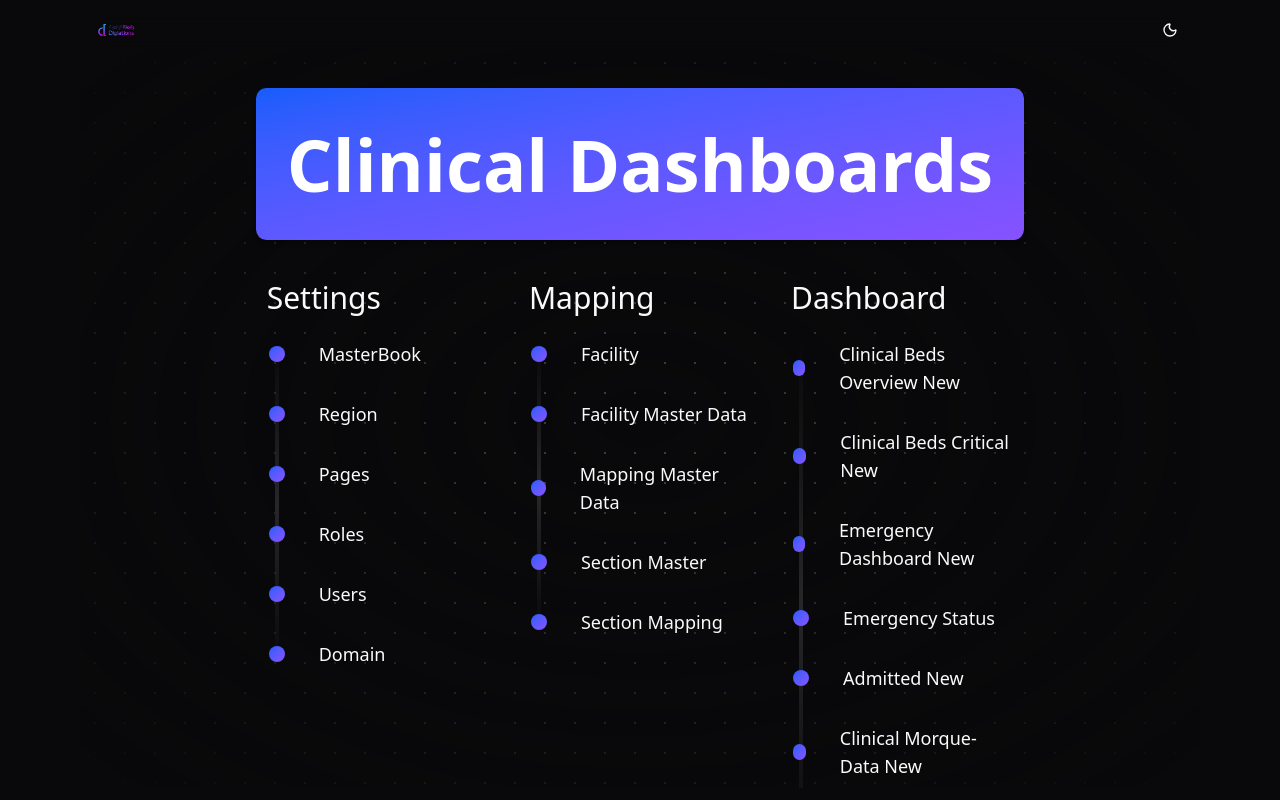
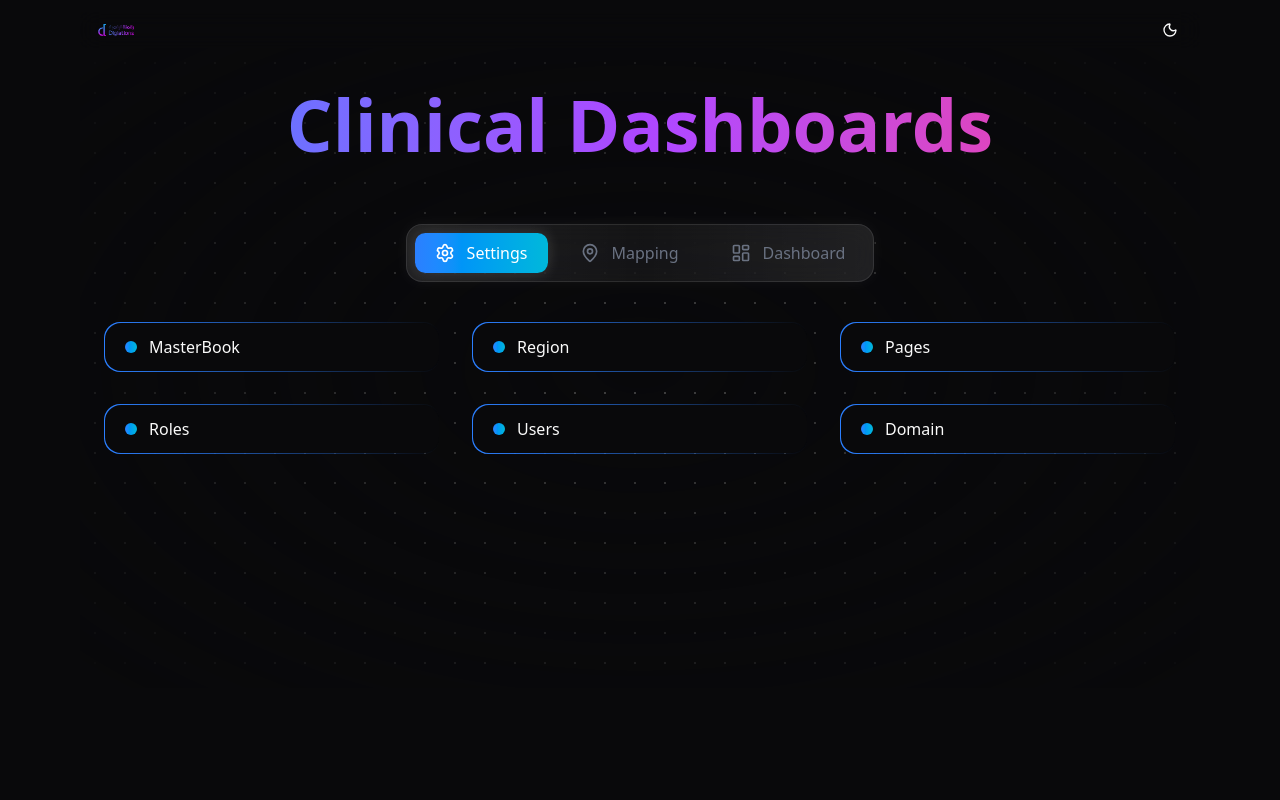
Before and after one commit to omarmohammed271/Wisys, a React (Vite) app in the folder dashboard/: page /Clinical in a window 1280 px wide. Built offline with nearby package versions, Linux system fonts and the light colour scheme.

Commit message:
Finish design

```diff
--- a/dashboard/src/pages/Clinical.tsx
+++ b/dashboard/src/pages/Clinical.tsx
@@ -1,181 +1,217 @@
-import { cn } from '@/lib/utils';
-import { motion } from 'framer-motion';
-import { Link } from 'react-router-dom';
+import { useState } from "react";
+import { motion, AnimatePresence } from "framer-motion";
+import { Settings, MapPin, LayoutDashboard } from "lucide-react";
+import { Link } from "react-router-dom";
+import { cn } from "@/lib/utils";
 
-// ------------------------------
-// Data object for sections/items
-// ------------------------------
-const sections = [
-  {
-    title: 'Settings',
+// -------------------------------------------------------------
+// Tabs & Section Definitions
+// -------------------------------------------------------------
+const tabs = {
+  settings: {
+    label: "Settings",
+    icon: Settings,
     items: [
-  { label: 'MasterBook', to: 'http://app.digiations360.com/MasterBook' },
-  { label: 'Region', to: 'http://app.digiations360.com/Region' },
-  { label: 'Pages', to: 'http://app.digiations360.com/Pages' },
-  { label: 'Roles', to: 'http://app.digiations360.com/Roles' },
-  { label: 'Users', to: 'http://app.digiations360.com/Users' },
-  { label: 'Domain', to: 'http://app.digiations360.com/Domain' },
+      { label: "MasterBook", to: "http://app.digiations360.com/MasterBook" },
+      { label: "Region", to: "http://app.digiations360.com/Region" },
+      { label: "Pages", to: "http://app.digiations360.com/Pages" },
+      { label: "Roles", to: "http://app.digiations360.com/Roles" },
+      { label: "Users", to: "http://app.digiations360.com/Users" },
+      { label: "Domain", to: "http://app.digiations360.com/Domain" },
     ],
   },
-  {
-    title: 'Mapping',
+  mapping: {
+    label: "Mapping",
+    icon: MapPin,
     items: [
-      { label: 'Facility', to: 'http://app.digiations360.com/Facility' },
+      { label: "Facility", to: "http://app.digiations360.com/Facility" },
       {
-        label: 'Facility Master Data',
-        to: 'http://app.digiations360.com/FacilityMasterData',
+        label: "Facility Master Data",
+        to: "http://app.digiations360.com/FacilityMasterData",
       },
       {
-        label: 'Mapping Master Data',
-        to: 'http://app.digiations360.com/MappingMasterData',
+        label: "Mapping Master Data",
+        to: "http://app.digiations360.com/MappingMasterData",
       },
-      {
-        label: 'Section Master',
-        to: 'http://app.digiations360.com/section-master',
-      },
-      {
-        label: 'Section Mapping',
-        to: 'http://app.digiations360.com/section-mapping',
-      },
+      { label: "Section Master", to: "http://app.digiations360.com/section-master" },
+      { label: "Section Mapping", to: "http://app.digiations360.com/section-mapping" },
     ],
   },
-  {
-    title: 'Dashboard',
+  dashboard: {
+    label: "Dashboard",
+    icon: LayoutDashboard,
     items: [
-      {
-        label: 'Clinical Beds Overview New',
-        to: 'http://app.digiations360.com/N-Mhc-Beds',
-      },
-      {
-        label: 'Clinical Beds Critical New',
-        to: 'http://app.digiations360.com/N-Critical-Care',
-      },
-      {
-        label: 'Emergency Dashboard New',
-        to: 'http://app.digiations360.com/MHCEmergencyNew',
-      },
-      {
-        label: 'Emergency Status',
-        to: 'http://app.digiations360.com/MHCEmergency-two-new',
-      },
-      { label: 'Admitted New', to: 'http://app.digiations360.com/Admitted-new' },
-      {
-        label: 'Clinical Morque-Data New',
-        to: 'http://app.digiations360.com/N-Morque-Data',
-      },
-      {
-        label: 'Clinical Makkah Bed Details New',
-        to: 'http://app.digiations360.com/N-bed-makka-details',
-      },
+      { label: "Clinical Beds Overview New", to: "http://app.digiations360.com/N-Mhc-Beds" },
+      { label: "Clinical Beds Critical New", to: "http://app.digiations360.com/N-Critical-Care" },
+      { label: "Emergency Dashboard New", to: "http://app.digiations360.com/MHCEmergencyNew" },
+      { label: "Emergency Status", to: "http://app.digiations360.com/MHCEmergency-two-new" },
+      { label: "Admitted New", to: "http://app.digiations360.com/Admitted-new" },
+      { label: "Clinical Morque-Data New", to: "http://app.digiations360.com/N-Morque-Data" },
+      { label: "Clinical Makkah Bed Details New", to: "http://app.digiations360.com/N-bed-makka-details" },
     ],
   },
-];
+} as const;
 
-// ------------------------------
-// Animation variants
-// ------------------------------
-const containerVariants = {
-  hidden: { opacity: 0 },
-  visible: {
-    opacity: 1,
-    transition: { staggerChildren: 0.15, delayChildren: 0.5 },
-  },
+// -------------------------------------------------------------
+// Utility: Gradient Colors by Tab
+// -------------------------------------------------------------
+const getGradientColor = (tab: string) => {
+  const gradients: Record<string, string> = {
+    settings: "from-blue-500 to-cyan-500",
+    mapping: "from-purple-500 to-pink-500",
+    dashboard: "from-pink-500 to-orange-500",
+  };
+  return gradients[tab] || "from-blue-500 to-purple-500";
 };
 
-const itemVariants = {
-  hidden: { opacity: 0, y: 20 },
-  visible: {
-    opacity: 1,
-    y: 0,
-    transition: { duration: 0.6, ease: 'easeOut' as const },
-  },
-};
+// -------------------------------------------------------------
+// Component
+// -------------------------------------------------------------
+export default function ClinicalDashboards() {
+  const [activeTab, setActiveTab] = useState<keyof typeof tabs>("settings");
 
-// ------------------------------
-// Main Component
-// ------------------------------
-export default function Clinical() {
   return (
-    <div className="container lg:pt-10 lg:min-h-[88vh] lg:overflow-hidden pb-10 relative mx-auto">
-      {/* Background dots */}
-      <div>
+    <div className="container lg:pt-10 sm:h-[80vh] lg:overflow-hidden pb-10 relative mx-auto">
+      {/* Decorative dotted background */}
+      <motion.div
+        initial={{ opacity: 0 }}
+        animate={{ opacity: 1 }}
+        transition={{ delay: 1, duration: 2 }}
+        className={cn(
+          "absolute inset-0 [background-size:30px_30px]",
+          "[background-image:radial-gradient(#d4d4d4_1px,transparent_1px)]",
+          "dark:[background-image:radial-gradient(#404040_1px,transparent_1px)]"
+        )}
+      />
+      <div className="pointer-events-none absolute inset-0 flex items-center justify-center bg-white [mask-image:radial-gradient(ellipse_at_center,transparent_0%,black)] dark:bg-background" />
+
+      <div className="relative z-10 min-h-screen">
+        {/* Title */}
         <motion.div
-          initial={{ opacity: 0 }}
-          animate={{ opacity: 1 }}
-          transition={{ delay: 1, duration: 2 }}
+          className="max-w-7xl mx-auto px-6 pb-16 text-center"
+          initial={{ opacity: 0, scale: 0.95 }}
+          animate={{ opacity: 1, scale: 1 }}
+          transition={{ duration: 0.8 }}
         >
-          <div
-            className={cn(
-              'absolute inset-0',
-              '[background-size:30px_30px]',
-              '[background-image:radial-gradient(#d4d4d4_1px,transparent_1px)]',
-              'dark:[background-image:radial-gradient(#404040_1px,transparent_1px)]'
-            )}
-          />
+          <h1
+            className="text-5xl sm:text-5xl lg:text-7xl font-extrabold bg-clip-text text-transparent bg-gradient-to-r from-blue-500 via-purple-500 to-pink-500"
+            style={{ fontFamily: "system-ui, -apple-system, sans-serif" }}
+          >
+            Clinical Dashboards
+          </h1>
         </motion.div>
-        {/* Radial fade overlay */}
-        <div className="pointer-events-none absolute inset-0 flex items-center justify-center bg-white [mask-image:radial-gradient(ellipse_at_center,transparent_0%,black)] dark:bg-background"></div>
-      </div>
 
-      {/* Header */}
-      <div className="w-full relative">
-        <div className="flex w-full justify-center lg:px-20">
+        {/* Tabs Bar */}
+        <div className="max-w-6xl mx-auto px-6 pb-16">
           <motion.div
-            initial={{ opacity: 0, y: -40 }}
+            initial={{ opacity: 0, y: 20 }}
             animate={{ opacity: 1, y: 0 }}
-            transition={{ duration: 1, ease: 'easeOut' }}
-            className="lg:mx-10 w-[80%] items-center py-10 bg-gradient-to-br from-primary to-secondary
-              rounded-lg shadow-md transition-all duration-500"
+            transition={{ delay: 0.2 }}
+            className="mb-10 flex justify-center"
           >
-            <h1 className="text-3xl lg:text-5xl xl:text-7xl text-center font-bold text-white">
-              Clinical Dashboards
-            </h1>
+            <div
+              className={cn(
+                "relative flex gap-3 overflow-x-auto scrollbar-none p-2 rounded-2xl",
+                "border border-gray-300 dark:border-white/10 backdrop-blur-md transition-all duration-500 ease-out",
+                "shadow-[0_0_15px_rgba(255,255,255,0.05)] hover:shadow-[0_0_25px_rgba(150,100,255,0.3)]",
+                "bg-gradient-to-r from-white/10 via-white/5 to-white/10"
+              )}
+            >
+              {(Object.keys(tabs) as Array<keyof typeof tabs>).map((tabKey) => {
+                const { icon: TabIcon, label } = tabs[tabKey];
+                const isActive = activeTab === tabKey;
+
+                return (
+                  <motion.button
+                    key={tabKey}
+                    onClick={() => setActiveTab(tabKey)}
+                    whileHover={{ scale: isActive ? 1 : 1.03 }}
+                    whileTap={{ scale: 0.97 }}
+                    className={cn(
+                      "relative px-5 py-2 rounded-lg flex items-center gap-3 transition-all duration-300 shrink-0",
+                      isActive ? "text-white" : "text-gray-500 hover:text-gray-300"
+                    )}
+                  >
+                    {/* Active tab highlight */}
+                    {isActive && (
+                      <motion.div
+                        layoutId="activeTab"
+                        className={cn(
+                          "absolute inset-0 rounded-lg shadow-[0_0_15px_rgba(255,255,255,0.15)]",
+                          "bg-gradient-to-r",
+                          getGradientColor(tabKey)
+                        )}
+                        transition={{
+                          type: "spring",
+                          bounce: 0.2,
+                          duration: 0.6,
+                        }}
+                      />
+                    )}
+                    <TabIcon className="w-5 h-5 relative z-10" />
+                    <span className="relative z-10 whitespace-nowrap font-medium">
+                      {label}
+                    </span>
+                  </motion.button>
+                );
+              })}
+            </div>
           </motion.div>
-        </div>
 
-        {/* Sections Grid */}
-        <motion.div
-          variants={containerVariants}
-          initial="hidden"
-          animate="visible"
-          className="grid md:grid-cols-2 lg:grid-cols-3 h-full w-2/3 mx-auto mt-10 gap-10"
-        >
-          {sections.map((section, i) => (
+          {/* Animated Tab Content Grid */}
+          <AnimatePresence mode="wait">
             <motion.div
-              key={section.title}
-              variants={itemVariants}
-              className=""
+              key={activeTab}
+              initial={{ opacity: 0, y: 20 }}
+              animate={{ opacity: 1, y: 0 }}
+              exit={{ opacity: 0, y: -20 }}
+              transition={{ duration: 0.4 }}
             >
-              <h1 className="text-3xl font-medium mb-6">{section.title}</h1>
-              <div className="relative">
-                {/* Vertical line */}
-                <div
-                  className="absolute start-2 top-0 h-full w-1
-                  bg-gradient-to-b from-transparent via-secondary/40 dark:via-muted to-transparent"
-                ></div>
-
-                {/* Items */}
-                <div className="space-y-8 relative ps-5">
-                  {section.items.map((item) => (
-                    <motion.div
-                      key={item.label}
-                      variants={itemVariants}
-                      className="flex items-center gap-4"
+              <div className="grid grid-cols-1 sm:grid-cols-2 lg:grid-cols-3 gap-8">
+                {tabs[activeTab].items.map((item, index) => (
+                  <motion.div
+                    key={item.label}
+                    initial={{ opacity: 0, y: 20 }}
+                    animate={{ opacity: 1, y: 0 }}
+                    transition={{ delay: index * 0.03 }}
+                    whileHover={{ scale: 1.03 }}
+                    whileTap={{ scale: 0.97 }}
+                    className="relative group"
+                  >
+                    {/* Gradient Border Card */}
+                    <Link
+                      to={item.to}
+                      target="_blank"
+                      rel="noopener noreferrer"
+                      className={cn(
+                        "relative block rounded-2xl p-[1px] transition-all duration-300",
+                        "bg-gradient-to-r",
+                        `${getGradientColor(activeTab)}/20`
+                      )}
                     >
-                      <div className="w-4 h-4 rounded-full bg-gradient-to-br from-primary to-secondary relative -start-4.5"></div>
-                      <Link
-                        to={item.to}
-                        className="text-lg hover:text-foreground/60 transition"
+                      <div
+                        className={cn(
+                          "bg-white dark:bg-background backdrop-blur-sm rounded-2xl px-5 py-3",
+                          "flex items-center gap-3"
+                        )}
                       >
-                        {item.label}
-                      </Link>
-                    </motion.div>
-                  ))}
-                </div>
+                        <div
+                          className={cn(
+                            "w-3 h-3 rounded-full bg-gradient-to-r",
+                            getGradientColor(activeTab)
+                          )}
+                        />
+                        <span className="truncate transition-colors">
+                          {item.label}
+                        </span>
+                      </div>
+                    </Link>
+                  </motion.div>
+                ))}
               </div>
             </motion.div>
-          ))}
-        </motion.div>
+          </AnimatePresence>
+        </div>
       </div>
     </div>
   );
```
